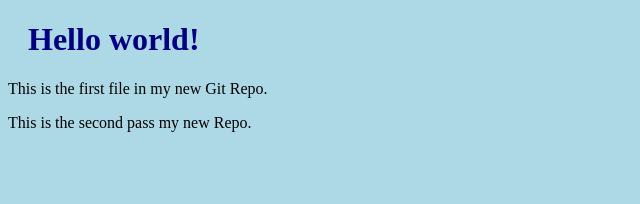
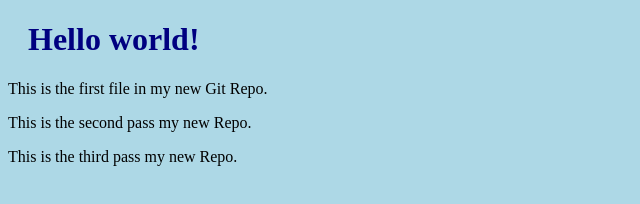
Before and after one commit to manash84/devopsrepo-forked, a plain HTML site: page index.html in a window 1280 px wide. Shown: the whole page, without its empty margins (0-640 px from the left). Drawn offline with Linux system fonts and the light colour scheme.

Commit message:
second commit

```diff
--- a/index.html
+++ b/index.html
@@ -11,5 +11,7 @@
 
 <p>This is the second pass my new Repo.</p>
 
+<p>This is the third pass my new Repo.</p>
+
 </body>
 </html>
```
